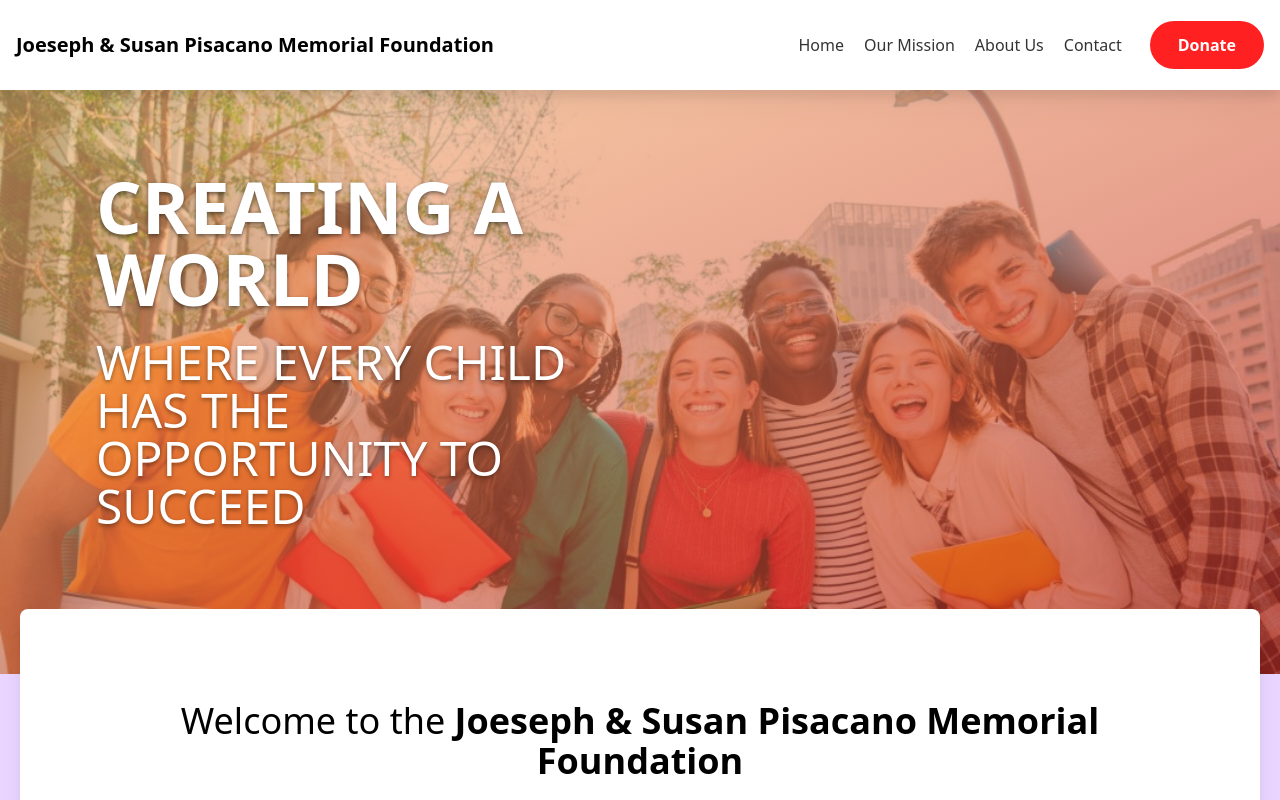
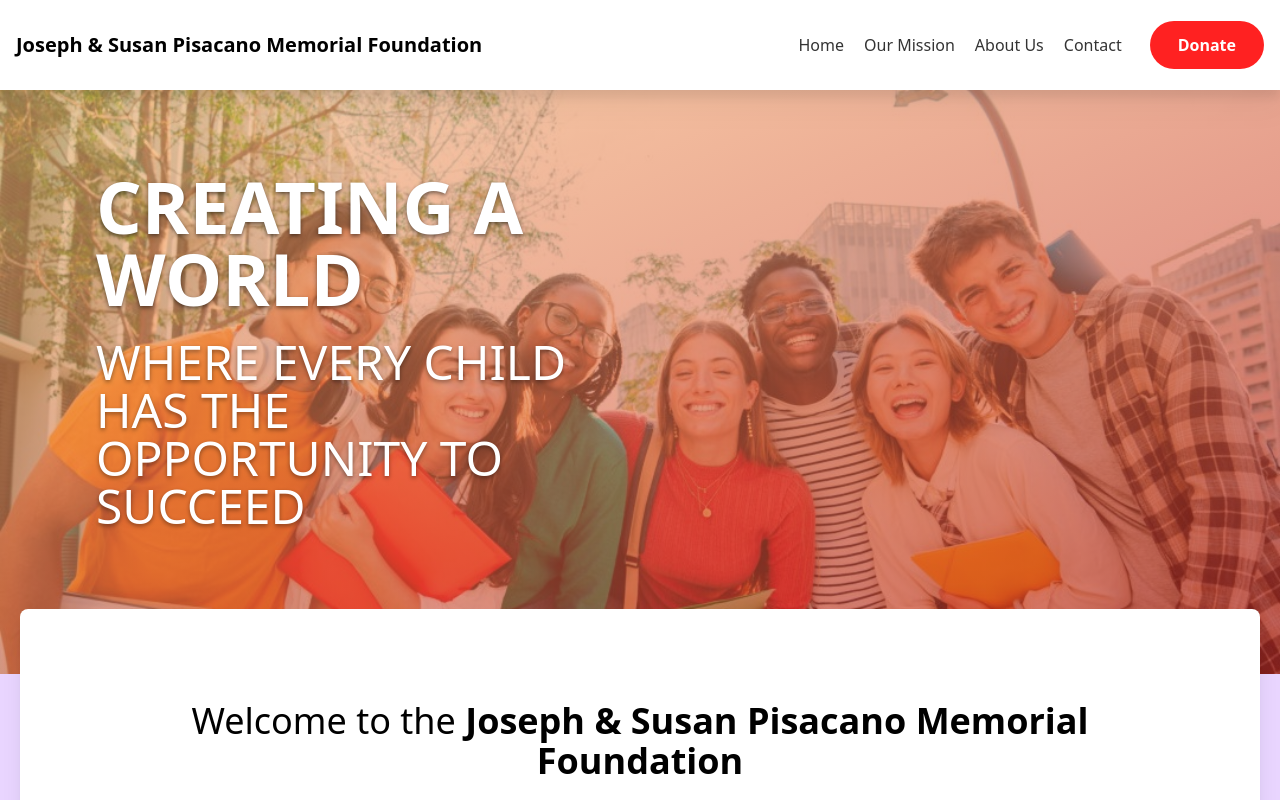
Before and after one commit to GlassAOTU/js-pisacano, a Next.js app: page / in a window 1280 px wide. Shown: the top 800 px of the page. Built offline with nearby package versions, Linux system fonts and the light colour scheme.

Commit message:
fixed Joseph spelling

```diff
--- a/app/components/Informational.tsx
+++ b/app/components/Informational.tsx
@@ -7,7 +7,7 @@ export default function Informational() {
                 {/* for the content of the card */}
                 <div className="w-full h-auto max-w-[1360px] bg-white lg:shadow-xl lg:rounded-lg p-20 text-center space-y-10">
                     <h1 className="text-2xl md:text-3xl lg:text-4xl pt-3">
-                        Welcome to the <b>Joeseph & Susan Pisacano Memorial Foundation</b>
+                        Welcome to the <b>Joseph & Susan Pisacano Memorial Foundation</b>
                     </h1>
                     <p className="text-lg sm:text-xl lg:text-2xl">
                         We are a not-for-profit 501(C)(3) corporation
--- a/app/components/Navbar.tsx
+++ b/app/components/Navbar.tsx
@@ -18,21 +18,21 @@ const Navbar = () => {
                         href="/"
                         className="z-10 hidden ellipsis1:block flex-none font-semibold text-xl text-black focus:outline-none focus:opacity-80"
                     >
-                        Joeseph & Susan Pisacano Memorial Foundation
+                        Joseph & Susan Pisacano Memorial Foundation
                     </Link>
 
                     <Link
                         href="/"
                         className="z-10 hidden ellipsis2:block ellipsis1:hidden flex-none font-semibold text-xl text-black focus:outline-none focus:opacity-80"
                     >
-                        Joeseph & Susan Pisacano Memorial...
+                        Joseph & Susan Pisacano Memorial...
                     </Link>
 
                     <Link
                         href="/"
                         className="z-10 block ellipsis1:hidden ellipsis2:hidden flex-none font-semibold text-xl text-black focus:outline-none focus:opacity-80"
                     >
-                        Joeseph & Susan Pisacano...
+                        Joseph & Susan Pisacano...
                     </Link>
 
                     {/* menu button */}
```
